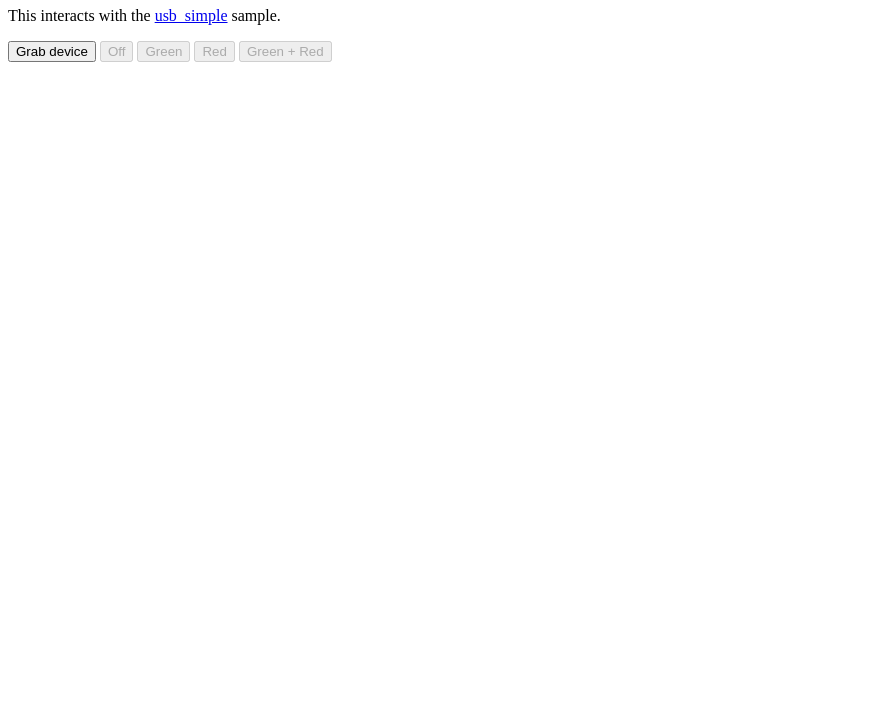
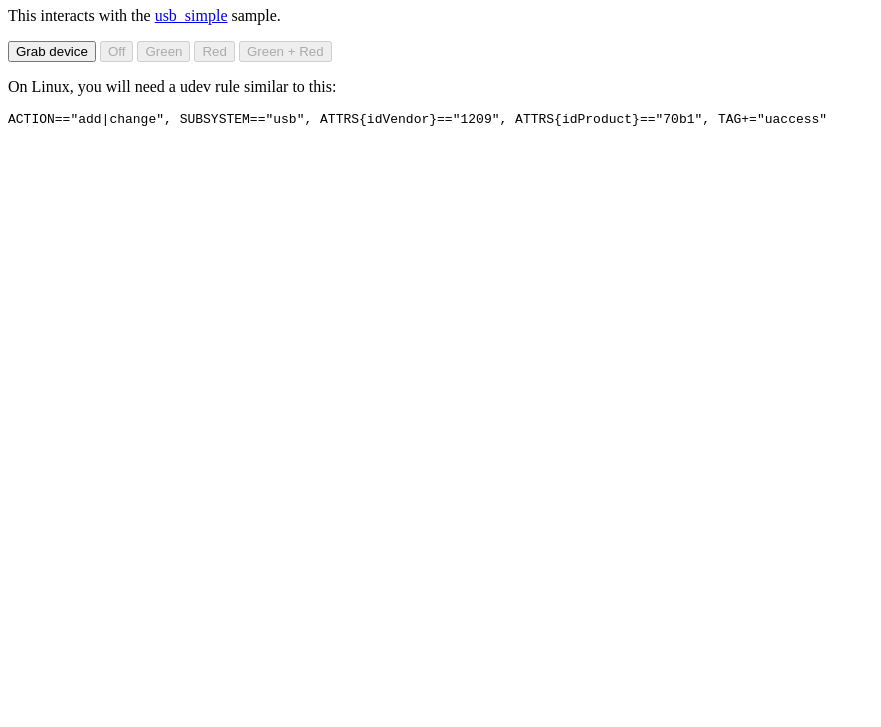
Before and after one commit to auscompgeek/tomu-web-led, a plain HTML site: page index.html in a window 1280 px wide. Shown: the part 73-800 px from the top of the page, without its empty margins (0-881 px from the left). Drawn offline with Linux system fonts and the light colour scheme.

Commit message:
Add udev rule

```diff
--- a/index.html
+++ b/index.html
@@ -28,5 +28,8 @@
 		red.addEventListener("click", () => light.red());
 		both.addEventListener("click", () => light.both());
 	</script>
+
+	<p>On Linux, you will need a udev rule similar to this:</p>
+	<pre><code>ACTION=="add|change", SUBSYSTEM=="usb", ATTRS{idVendor}=="1209", ATTRS{idProduct}=="70b1", TAG+="uaccess"</code></pre>
 </body>
 </html>
```
